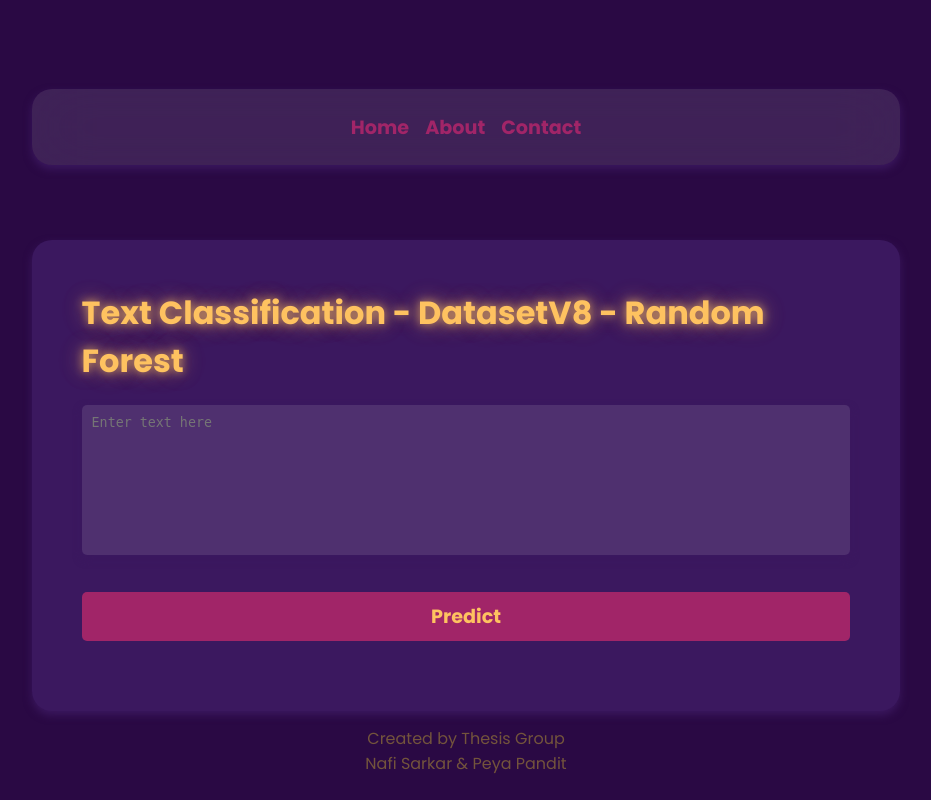
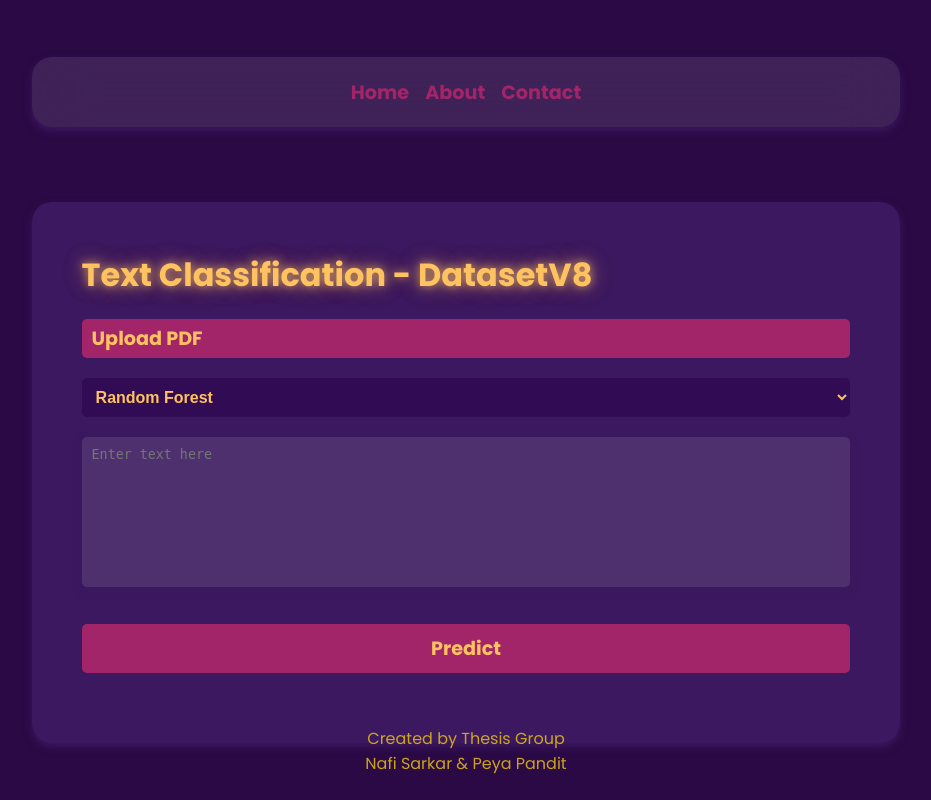
Before and after one commit to Nafisarkar/Genre-Classification-of-Books, a Flask app: page / in a window 1280 px wide. Shown: the whole page, without its empty margins (174-1105 px from the left). Run offline with Flask 3, Linux system fonts and the light colour scheme; parts of the project's set-up code (start-up, migrations or seed data) failed here and were passed over.

Commit message:
traind models and updated the ui for the application

```diff
--- a/Random_Forest.py
+++ b/Random_Forest.py
@@ -86,7 +86,6 @@ import joblib
 # save the model
 joblib.dump(classifier, 'model.pkl')
 joblib.dump(vectorizer, 'vectorizer.pkl')
-joblib.dump(transformer, 'transformer.pkl')
 
 
 # input the text to predict
--- a/Webapplication/app.py
+++ b/Webapplication/app.py
@@ -3,36 +3,86 @@ import re
 import pandas as pd
 import joblib
 
+# add pdf support
+# image support
+# model for 3 - Done
+
 app = Flask(__name__, template_folder="templates", static_folder="static")
 
-# Load the trained model and vectorizers
-model = joblib.load("D:/ThesisCode/Models/randomForest.pkl")
-count_vec = joblib.load("D:/ThesisCode/Models/vectorizer.pkl")
 
-@app.route('/')
+@app.route("/")
 def home():
-    return render_template('index.html')
+    return render_template("index.html")
 
-@app.route('/text-classification', methods=['POST'])
+
+@app.route("/text-classification", methods=["POST"])
 def predict():
     data = request.get_json(force=True)
     text = data["text"]
 
-    text_df = pd.DataFrame({"text": [text]})
-    text_df["lower_case"] = text_df["text"].apply(
-        lambda x: x.lower().strip().replace("\n", " ").replace("\r", " ")
-    )
-    text_df["alphabetic"] = (
-        text_df["lower_case"]
-        .apply(lambda x: re.sub(r"[^a-zA-Z\']", " ", x))
-        .apply(lambda x: re.sub(r"[^\x00-\x7F]+", "", x))
-    )
+    model = data["model"]
+    if model == "random_forest":
+        model = joblib.load("Models/randomForest.pkl")
+        count_vec = joblib.load("Models/randomvectorizer.pkl")
+        text_df = pd.DataFrame({"text": [text]})
+        text_df["lower_case"] = text_df["text"].apply(lambda x: x.lower().strip().replace("\n", " ").replace("\r", " "))
+        text_df["alphabetic"] = (
+            text_df["lower_case"]
+            .apply(lambda x: re.sub(r"[^a-zA-Z\']", " ", x))
+            .apply(lambda x: re.sub(r"[^\x00-\x7F]+", "", x))
+        )
 
-    text = count_vec.transform([text_df["text"][0]])
-    prediction = model.predict(text)
-    prediction_list = prediction.tolist()
-    response_dict = {"category": prediction_list}
+        text_transformed = count_vec.transform([text_df["alphabetic"][0]])
+        if text_transformed.shape[0] == 0:
+            return (
+                jsonify({"error": "No valid features extracted from the input text"}),
+                400,
+            )
+        prediction = model.predict(text_transformed)
+        prediction_list = prediction.tolist()
+        response_dict = {"category": prediction_list}
+
+    elif model == "svm":
+        model = joblib.load("Models/svm_model.pkl")
+        vectorizer = joblib.load("Models/svm_vectorizer.pkl")
+        label_encoder = joblib.load("Models/svm_label_encoder.pkl")
+
+        text_df = pd.DataFrame({"text": [text]})
+        text_df["lower_case"] = text_df["text"].apply(lambda x: x.lower().strip().replace("\n", " ").replace("\r", " "))
+        text_df["alphabetic"] = (
+            text_df["lower_case"]
+            .apply(lambda x: re.sub(r"[^a-zA-Z\']", " ", x))
+            .apply(lambda x: re.sub(r"[^\x00-\x7F]+", "", x))
+        )
+        text_transformed = vectorizer.transform([text_df["alphabetic"][0]])
+        prediction = model.predict(text_transformed)
+        prediction_list = prediction.tolist()
+        predicted_genre = label_encoder.inverse_transform(prediction_list)[0]
+        response_dict = {"category": predicted_genre}
+
+    elif model == "gbm":
+        model = joblib.load("Models/gbm_model.pkl")
+        vectorizer = joblib.load("Models/gbm_vectorizer.pkl")
+        label_encoder = joblib.load("Models/gbm_label_encoder.pkl")
+
+        text_df = pd.DataFrame({"text": [text]})
+        text_df["lower_case"] = text_df["text"].apply(lambda x: x.lower().strip().replace("\n", " ").replace("\r", " "))
+        text_df["alphabetic"] = (
+            text_df["lower_case"]
+            .apply(lambda x: re.sub(r"[^a-zA-Z\']", " ", x))
+            .apply(lambda x: re.sub(r"[^\x00-\x7F]+", "", x))
+        )
+        text_transformed = vectorizer.transform([text_df["alphabetic"][0]])
+        prediction = model.predict(text_transformed)
+        prediction_list = prediction.tolist()
+        predicted_genre = label_encoder.inverse_transform(prediction_list)[0]
+        response_dict = {"category": predicted_genre}
+
+    else:
+        return jsonify({"error": "Invalid model selected"}), 400
+
     return jsonify(response_dict)
 
-if __name__ == '__main__':
+
+if __name__ == "__main__":
     app.run(host="0.0.0.0", port=5000, debug=True)
--- a/Webapplication/templates/index.html
+++ b/Webapplication/templates/index.html
@@ -15,9 +15,8 @@
     />
 
     <style>
-
       @import url("https://fonts.googleapis.com/css2?family=Poppins:ital,wght@0,100;0,200;0,300;0,400;0,500;0,600;0,700;0,800;0,900;1,100;1,200;1,300;1,400;1,500;1,600;1,700;1,800;1,900&display=swap");
-      *{
+      * {
         margin: 0;
         padding: 0;
         box-sizing: border-box;
@@ -129,6 +128,19 @@
         font-size: 1.5em;
         margin-top: 20px;
       }
+
+      #model-select {
+        text-decoration: none;
+        color: inherit;
+        background-color: #310c55;
+        border: none;
+        border-radius: 5px;
+        padding: 10px;
+        font-size: 1.2em;
+        cursor: pointer;
+        font-weight: bold;
+        transition: background-color 0.3s;
+      }
     </style>
   </head>
   <body>
@@ -141,17 +153,96 @@
       </ul>
     </nav>
     <div class="container">
-      <h1>Text Classification - DatasetV8 - Random Forest </h1>
+      <h1>Text Classification - DatasetV8</h1>
+      <form
+        action="/upload"
+        method="post"
+        enctype="multipart/form-data"
+        class="upload-form"
+      >
+        <label for="file" class="upload-label" style="width: 100%">
+          <input
+            type="file"
+            name="file"
+            accept=".pdf"
+            id="file"
+            class="upload-input"
+          />
+          <div class="upload-button">
+            <i class="fas fa-upload"></i>
+            <span>Upload PDF</span>
+          </div>
+        </label>
+      </form>
+      <style>
+        .upload-form {
+          display: flex;
+          justify-content: center;
+          align-items: center;
+          margin-top: 10px;
+        }
+
+        .upload-label {
+          display: flex;
+          align-items: center;
+          cursor: pointer;
+          background-color: #a12568;
+          border-radius: 5px;
+          padding-top: 5px;
+          padding-bottom: 5px;
+          margin-bottom: 20px;
+          transition: background-color 0.3s;
+          width: 100%;
+        }
+
+        .upload-label:hover {
+          background-color: #fcb035;
+        color: #a12568;
+        }
+
+        .upload-input {
+          display: none;
+        }
+
+        .upload-button {
+          display: flex;
+          align-items: center;
+          font-size: 1.2em;
+          font-weight: bold;
+        }
+
+        .upload-button i {
+          margin-right: 10px;
+        }
+      </style>
+
+      <select
+        id="model-select"
+        style="width: 100%; padding: 10px; font-size: 1em; margin-bottom: 20px"
+      >
+        <option value="random_forest">Random Forest</option>
+        <option value="gbm">GBM</option>
+        <option value="svm">Support Vector Machine</option>
+      </select>
       <form>
         <textarea id="text" placeholder="Enter text here"></textarea>
         <button type="button" onclick="predict()">Predict</button>
       </form>
       <div id="prediction"></div>
     </div>
-    <div style="position: fixed; bottom: 0; width: 100%; text-align: center; color: #d8ba326c; background-color: #2a094400; padding: 3vh">
-      <p style="white-space: nowrap;">Created by Thesis Group</p>
-      <p style="white-space: nowrap;">Nafi Sarkar &amp; Peya Pandit</p>
+    <div
+      style="
+        position: fixed;
+        bottom: 0;
+        width: 100%;
+        text-align: center;
+        color: #e6bf13da;
+        background-color: #2a094400;
+        padding: 3vh;
+      "
+    >
+      <p style="white-space: nowrap">Created by Thesis Group</p>
+      <p style="white-space: nowrap">Nafi Sarkar &amp; Peya Pandit</p>
     </div>
-
   </body>
 </html>
```
Also changed, not shown: GBM.py (+67 -7 lines), SVM.py (+54 -6 lines), Webapplication/static/script.js (+33 -4 lines), prediction.py (added, +32 -0 lines), 9 other files.
